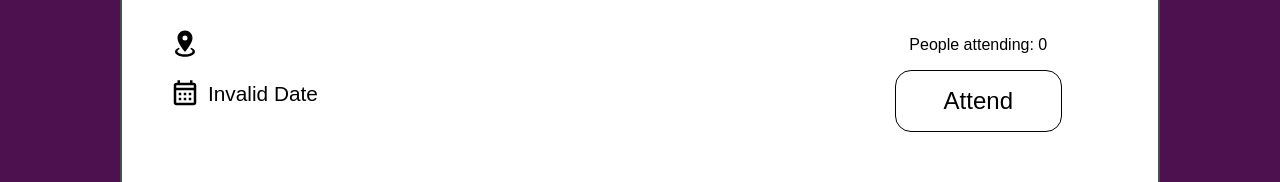
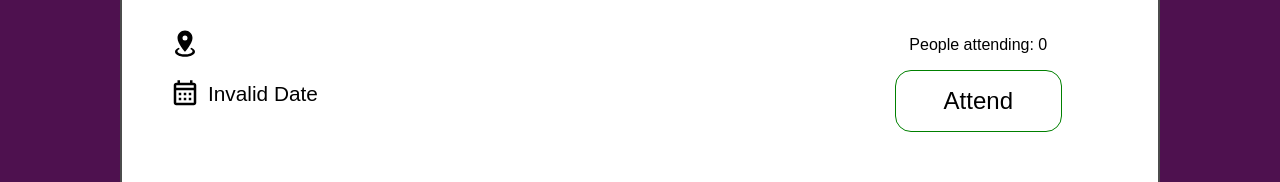
Before and after one commit to purpett/eventMate, a React (Create React App) app in the folder eventmate-frontend/: page /1 in a window 1280 px wide. Shown: the part 199-381 px from the top of the page. Built offline with nearby package versions, Linux system fonts and the light colour scheme; no server answers; sample sign-in values are in the browser's storage.

Commit message:
Add unattend button with its own function

```diff
--- a/eventmate-frontend/src/App.css
+++ b/eventmate-frontend/src/App.css
@@ -629,6 +629,7 @@ input:checked + .slider:before {
   padding: 1rem 3rem;
   border-radius: 1rem;
   margin-right: 0;
+  border: 1px solid green;
 }
 
 .danger-btn {
--- a/eventmate-frontend/src/components/EventPage.js
+++ b/eventmate-frontend/src/components/EventPage.js
@@ -4,8 +4,6 @@ import Comments from "./Comments"
 import CreateCommentForm from "./CreateCommentForm"
 import { useEffect, useState } from "react"
 import { useParams, useNavigate } from "react-router-dom"
-
-
 import { getPayloadFromToken, tokenExp, isOrganiser } from "../tokenLogic/tokenLogic"
 import transformDate from '../transformDate'
 
@@ -19,6 +17,10 @@ export default function EventPage() {
 
   // Grab the event Id from the url and store it in the variable called id.
   const { id } = useParams()
+
+  // Grabs payload from local storage, then we get the user id from the saved token
+  const payloadFromToken = getPayloadFromToken()
+  const userId = payloadFromToken.userId
 
   // Function that calls the fetch request get one event and then sets it in the singleEvent state
   const getEvent = () => {
@@ -59,12 +61,6 @@ export default function EventPage() {
 
   // Function to add a user's id to the event attendees array.
   function addUserIdToAttendees() {
-    // Grabs payload from local storage and saves in variable
-    const payloadFromToken = getPayloadFromToken()
-    // Stores userid key value from the variable above in another variable
-    const userId = payloadFromToken.userId
-    // Checks to see if the userid is already in the attendees list
-    // if it is then nothing happens
     if (singleEvent.attendees.includes(userId)) {
       return
       // Current attendees are spread into an array with the userid added in
@@ -88,9 +84,18 @@ export default function EventPage() {
     setShowEventForm(!showEventForm)
   }
 
+  // Function for unattend button.
+  // The attendees array is filtered by selecting all ids different from logged in user id
+  // A new event is created with the info of the current event, plus the new attendees array
+  // Then the backend gets updated
+  function removeUserIdFromAttending() {
+    const newAttendees = singleEvent.attendees.filter((id) => id !== userId)
+    const newEvent = { ...singleEvent, attendees: newAttendees }
+    updateOneEvent(newEvent._id, newEvent)
+  }
+
   return (
     <div className="event-page">
-
       <div className="event-container">
         {!showEventForm && <div className="event-content">
           {/* Checks to see if the fetch request is complete before showing the event information */}
@@ -153,16 +158,14 @@ export default function EventPage() {
             {tokenExp() && isOrganiser(singleEvent.organiser) && <button className="normal-btn" onClick={toggleForm}>Edit Event</button>}
             {tokenExp() && isOrganiser(singleEvent.organiser) && <button className="danger-btn" onClick={deleteOneEvent}>Delete Event</button>}
           </div>
+          { }
           <div className="attending-area">
             <p>People attending: {singleEvent.attendees.length} </p>
-            {tokenExp() && <button className="normal-btn" id="attend-btn" onClick={addUserIdToAttendees}>Attend</button>}
+            {tokenExp() && singleEvent.attendees.includes(userId) && <button className="danger-btn" onClick={removeUserIdFromAttending}>Unattend</button>}
+            {tokenExp() && !singleEvent.attendees.includes(userId) && <button className="normal-btn" id="attend-btn" onClick={addUserIdToAttendees}>Attend</button>}
           </div>
         </div>
       </div>
-
-
-
-
       <hr />
       <div className="comments-container">
         <h3 className="comments-title">Comments</h3>
--- a/eventmate-frontend/src/components/ProfilePage.js
+++ b/eventmate-frontend/src/components/ProfilePage.js
@@ -73,11 +73,18 @@ export default function ProfilePage() {
       <h2>Upcoming events</h2>
       {/* Maps over upcoming events */}
       {upcoming.map((event) => <UserEvent event={event} key={event._id} />)}
+      {upcoming.length === 0 && (
+        <span>No upcoming events</span>
+      )}
 
       <hr />
       <h2>Past events</h2>
       {/* Maps over past events */}
       {past.map((event) => <UserEvent event={event} key={event._id} />)}
+
+      {past.length === 0 && (
+        <span>No past events</span>
+      )}
     </div>
   )
 }
```
Also changed, not shown: eventmate-frontend/src/components/Login.js (+4 -7 lines).
